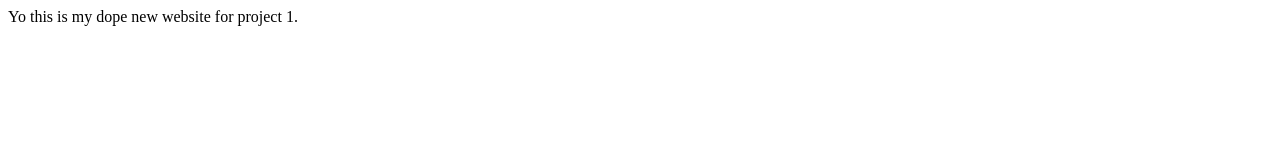
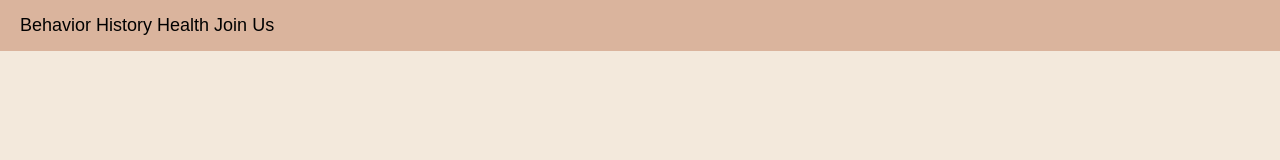
Before and after one commit to amontminy/webDevProject1, a plain HTML site: page index.html in a window 1280 px wide. Drawn offline with Linux system fonts and the light colour scheme.

Commit message:
Starting

```diff
--- a/index.html
+++ b/index.html
@@ -1,3 +1,13 @@
 <HTML>
-    Yo this is my dope new website for project 1.
+    <head>
+        <link href="style.css" rel="stylesheet">
+    </head>
+    <body>
+        <div class="topnav">
+            <a href="behavior.html"></a>Behavior
+            <a href="history.html"></a>History
+            <a href="health.html"></a>Health
+            <a href="join.html"></a>Join Us
+        </div>
+    </body>
 </HTML>
--- /dev/null
+++ b/style.css
@@ -0,0 +1,20 @@
+body {
+    background-color: #f3e9dc;
+    height: 100%;
+    margin:0;
+    padding:0;
+    font-family: sans-serif;
+}
+
+.topnav {
+    position: sticky;
+    margin:0;
+    padding:15px 20px;
+    overflow:hidden;
+    background-color: #DAB49D;
+    font-size:large;
+}
+
+.topnav a:hover {
+    background-color: RED;
+}
```
Also changed, not shown: behavior.html (added, +3 -0 lines), health.html (added, +3 -0 lines), history.html (added, +3 -0 lines), join.html (added, +3 -0 lines).
